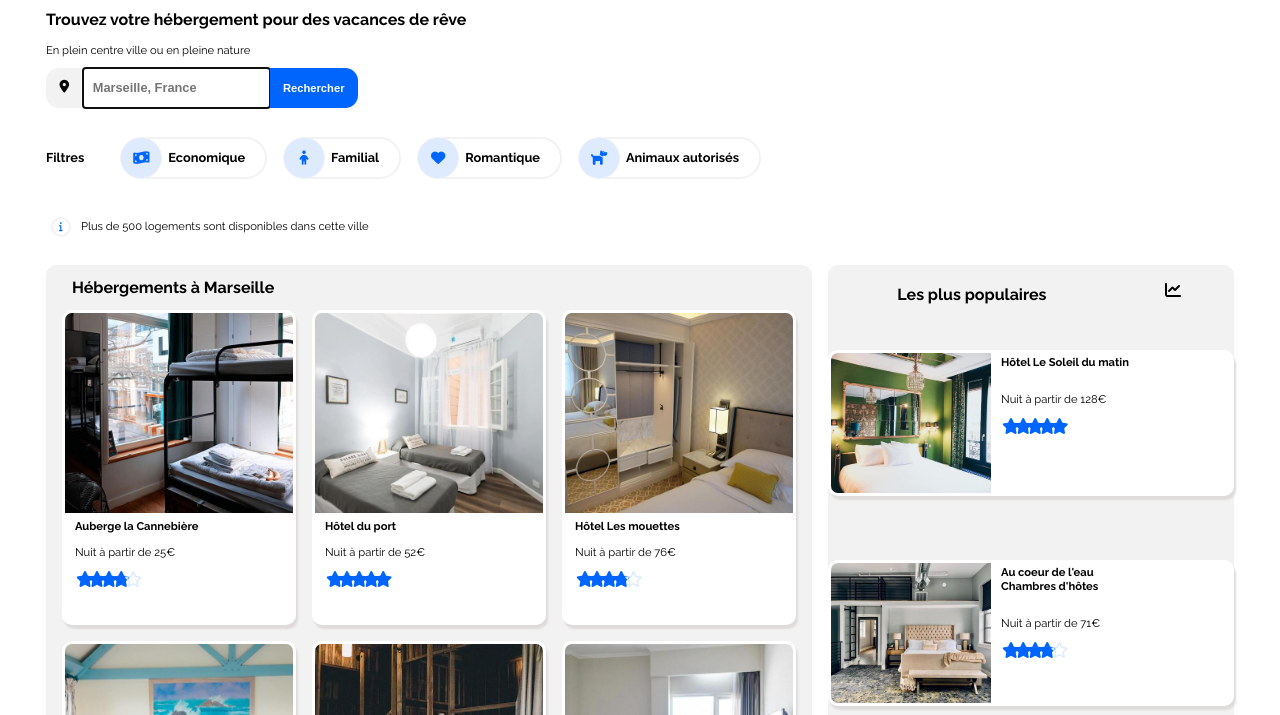
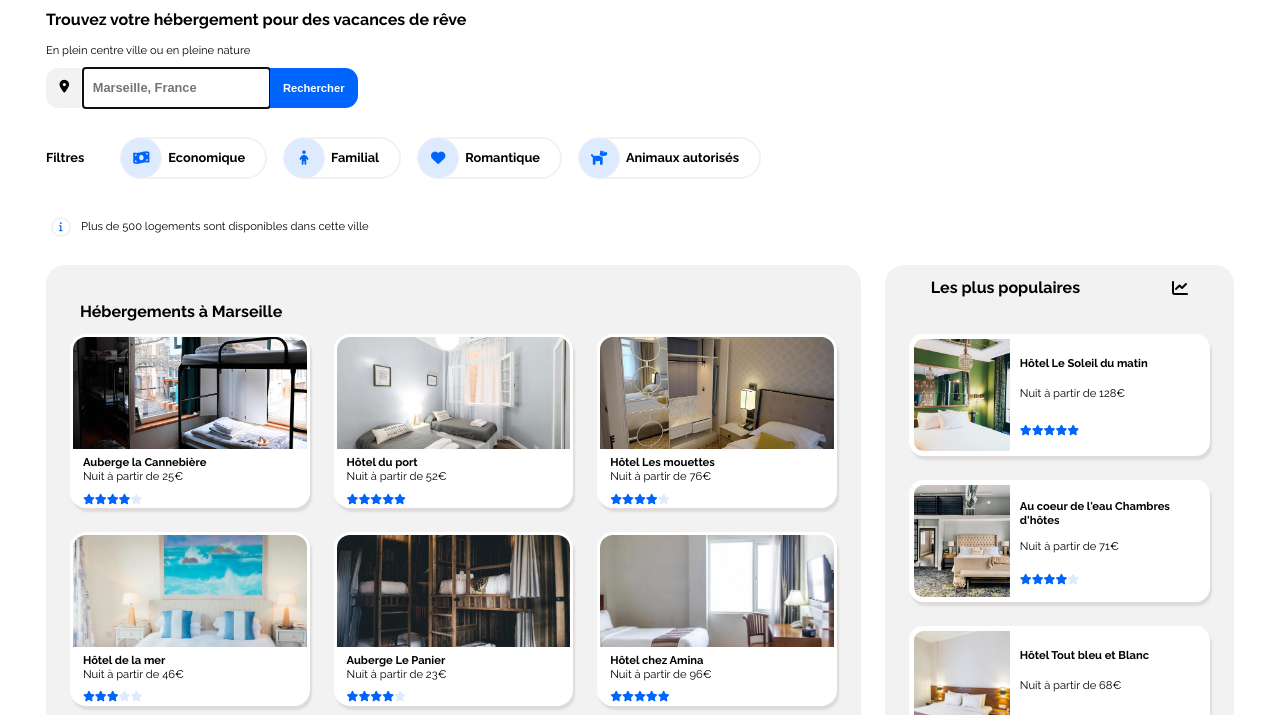
Before and after one commit to Nickeust/NicolasEustase_2_26-03-2021, a plain HTML site: page index.html in a window 1280 px wide. Shown: the part 83-798 px from the top of the page. Drawn offline with Linux system fonts and the light colour scheme.

Commit message:
css_mise_en_forme_modif_grid

```diff
--- a/css/style.css
+++ b/css/style.css
@@ -198,18 +198,17 @@ input
 {
     display: grid;
     grid-template-columns: 7fr 3fr;
-    column-gap: 1rem;
+    column-gap: 1.5rem;
 }
 .lodgings
 {
     background-color: #f2f2f2;
-    border-radius: 0.625rem 0.625rem;
-    padding: 0 1rem;
+    border-radius: 1.2rem;
+    padding: 1.5rem;
 }
 .lodgings h2
 {
     font-size: 1rem;
-    font-weight: bold;
     margin-left: 0.625rem;
 }
 .lodgings-grid
@@ -217,22 +216,20 @@ input
     margin-bottom: 1rem;
     display: grid;
     grid-template-columns: repeat(3, 1fr);
-    column-gap: 1rem;
-    gap: 1rem;
+    gap: 1.5rem;
 }
 .lodging
 {
     background-color: #ffffff;
-    border-radius: 0.625rem;
-    box-shadow: 2px 4px 2px #dfdbdb;
+    border-radius: 1rem;
+    box-shadow: 0.125rem 0.25rem 0.125rem #dfdbdb;
     border: white 0.20rem solid;
     overflow: hidden;
 }
-article a
+.lodging a
 {
     text-decoration: none;
     color: black;
-    display: block;
 }
 .lodging:hover
 {
@@ -242,7 +239,7 @@ article a
 .lodging img
 {
     width: 100%;
-    height: 12.5rem;
+    height: 7rem;
     object-fit: cover;
 }
 .lodging-name
@@ -251,97 +248,80 @@ article a
     padding-left: 0.625rem;
     font-size: 0.7em;
     font-weight: bold;
+    margin-bottom: 0rem;
 }
 .lodging-price
 {
     padding-left: 0.625rem;
     font-size: 0.7em;
+    margin-top: 0rem;
 }
 .rating
 {
     padding-left: 0.625rem;
-    margin-left: 0.063rem;
-    padding-bottom: 0.625rem;
+    display: flex;
+    color:#0065fc;
 }
 .rating i
 {
-    max-width: 0.5rem;
+    font-size: 0.66em;
 }
-.fas.fa-star
+.empty-star
 {
-    padding-bottom: 1.563rem;
-    color: #0065fc;
-}
-.far.fa-star
-{
-    padding-bottom: 1.563rem;
-    color: #deebff;
+    display: flex;
+    color:#deebff
 }
 .more
 {
     font-size: 0.8em;
     font-weight: bold;
     color: black;
-    background-color: #f2f2f2;
     margin-left: 0.938rem;
     text-decoration: none;
 }
 .populars
 {
     background-color: #f2f2f2;
-    border-radius: 0.625rem 0.625rem;
+    border-radius:1.2rem;
+    display: grid;
 }
 .popular-grid
 {
     display: flex;
-    flex-wrap: wrap;
     flex-direction: column;
-    justify-content: flex-start;
-    min-width: 22.5rem;
+    gap: 1.5rem;
+    padding: 1.5rem;
 }
 .pupular-description
 {
     display: flex;
     flex-direction: column;
-    max-width: 9.375rem;
+    justify-content: space-evenly;
 }
 
 .fas.fa-chart-line
 {
-    width: 1.25rem;
-    height: 1.25rem;
-    right: 0.625rem;
+    font-size: 1em;
 }
 .populars h2
 {
-    height: 1.25rem;
     font-size: 1em;
-    margin-top: 1.25rem;
-    margin-left: 1.25rem;
-    margin-right: 1.25rem;
-    display: flex;
-    justify-content: space-between;
-    font-weight: bold;
 }
 .populars-title
 {
     display: flex;
-    flex-direction: row;
     align-items: center;
     justify-content: space-around;
 }
 .popular
 {
-    min-width: 25rem;
     background-color: #ffffff;
-    border-radius: 0.625rem 0.625rem;
-    margin-top: 2rem;
-    margin-left: auto;
-    margin-right: auto;
-    margin-bottom: 2rem;
+    border-radius: 0.9rem;
     box-shadow: 0.125rem 0.25rem 0.125rem #dfdbdb;
-    border: white 0.20rem solid;
+    border: white 0.32rem solid;
     overflow: hidden;
+    display: flex;
+    height: 7rem;
 }
 .popular:hover
 {
@@ -350,16 +330,13 @@ article a
 }
 .popular a
 {
+    display:flex;
     text-decoration: none;
-    display:flex;
-    flex-direction:row;
-    margin-left: auto;
-    margin-right: auto;
+    color: black;
 }
 .popular img
 {
-    width: 40%;
-    height: 8.75rem;
+    width: 6rem;
     object-fit: cover;
 }
 .activity
--- a/index.html
+++ b/index.html
@@ -46,8 +46,8 @@
                 <!--suggestion recherche ville-->
                 <form class="city">
                     <label for="Ville" aria-hidden="true"
-                        ><i class="fas fa-map-marker-alt"></i>
-                    </label>
+                        ><i class="fas fa-map-marker-alt"></i
+                    ></label>
                     <input
                         class="Ville"
                         type="search"
@@ -136,7 +136,9 @@
                                     <i class="fas fa-star"></i>
                                     <i class="fas fa-star"></i>
                                     <i class="fas fa-star"></i>
-                                    <i class="far fa-star"></i>
+                                    <div class="empty-star">
+                                        <i class="fas fa-star"></i>
+                                    </div>
                                 </div>
                             </a>
                         </article>
@@ -176,7 +178,9 @@
                                     <i class="fas fa-star"></i>
                                     <i class="fas fa-star"></i>
                                     <i class="fas fa-star"></i>
-                                    <i class="far fa-star"></i>
+                                    <div class="empty-star">
+                                        <i class="fas fa-star"></i>
+                                    </div>
                                 </div>
                             </a>
                         </article>
@@ -195,8 +199,10 @@
                                     <i class="fas fa-star"></i>
                                     <i class="fas fa-star"></i>
                                     <i class="fas fa-star"></i>
-                                    <i class="far fa-star"></i>
-                                    <i class="far fa-star"></i>
+                                    <div class="empty-star">
+                                        <i class="fas fa-star"></i>
+                                        <i class="fas fa-star"></i>
+                                    </div>
                                 </div>
                             </a>
                         </article>
@@ -216,7 +222,9 @@
                                     <i class="fas fa-star"></i>
                                     <i class="fas fa-star"></i>
                                     <i class="fas fa-star"></i>
-                                    <i class="far fa-star"></i>
+                                    <div class="empty-star">
+                                        <i class="fas fa-star"></i>
+                                    </div>
                                 </div>
                             </a>
                         </article>
@@ -294,7 +302,9 @@
                                         <i class="fas fa-star"></i>
                                         <i class="fas fa-star"></i>
                                         <i class="fas fa-star"></i>
-                                        <i class="far fa-star"></i>
+                                        <div class="empty-star">
+                                            <i class="fas fa-star"></i>
+                                        </div>
                                     </div>
                                 </div>
                             </a>
@@ -318,7 +328,9 @@
                                         <i class="fas fa-star"></i>
                                         <i class="fas fa-star"></i>
                                         <i class="fas fa-star"></i>
-                                        <i class="far fa-star"></i>
+                                        <div class="empty-star">
+                                            <i class="fas fa-star"></i>
+                                        </div>
                                     </div>
                                 </div>
                             </a>
```
